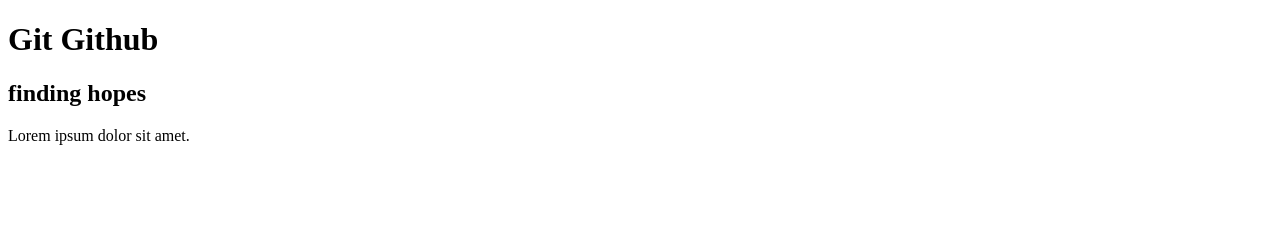
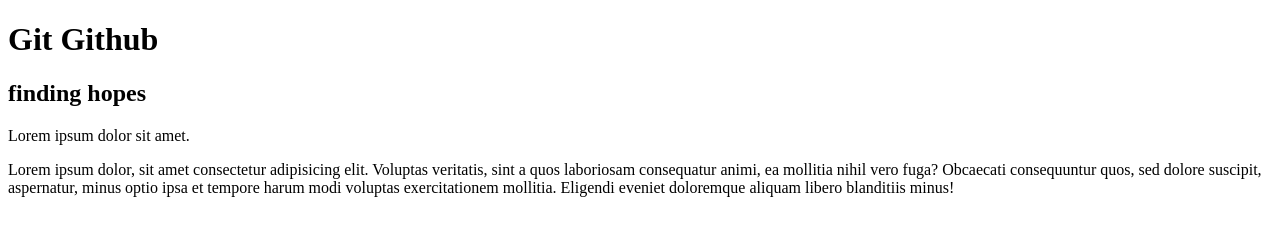
Before and after one commit to gangaramA/DeleteMe, a plain HTML site: page index.html in a window 1280 px wide. Drawn offline with Linux system fonts and the light colour scheme.

Commit message:
have to push

```diff
--- a/index.html
+++ b/index.html
@@ -11,5 +11,7 @@
     <h2>finding hopes</h2>
     <P>Lorem ipsum dolor sit amet.</P>
 
+    Lorem ipsum dolor, sit amet consectetur adipisicing elit. Voluptas veritatis, sint a quos laboriosam consequatur animi, ea mollitia nihil vero fuga? Obcaecati consequuntur quos, sed dolore suscipit, aspernatur, minus optio ipsa et tempore harum modi voluptas exercitationem mollitia. Eligendi eveniet doloremque aliquam libero blanditiis minus!
+
 </body>
 </html>
```
